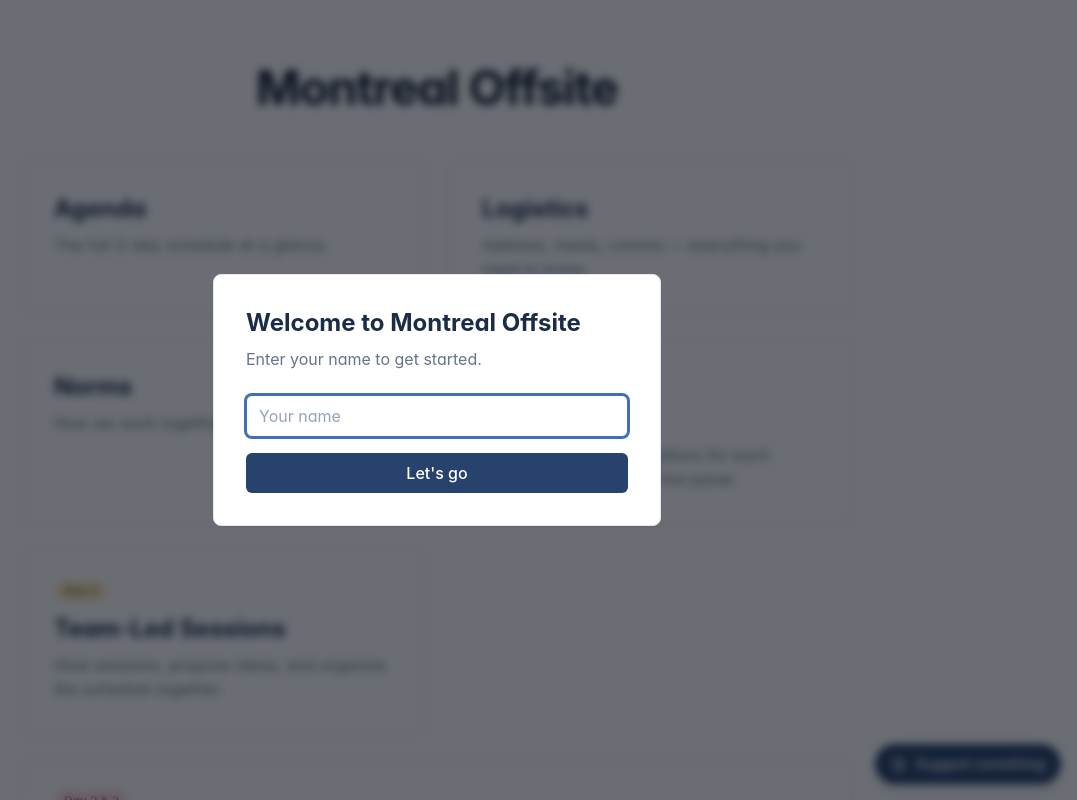
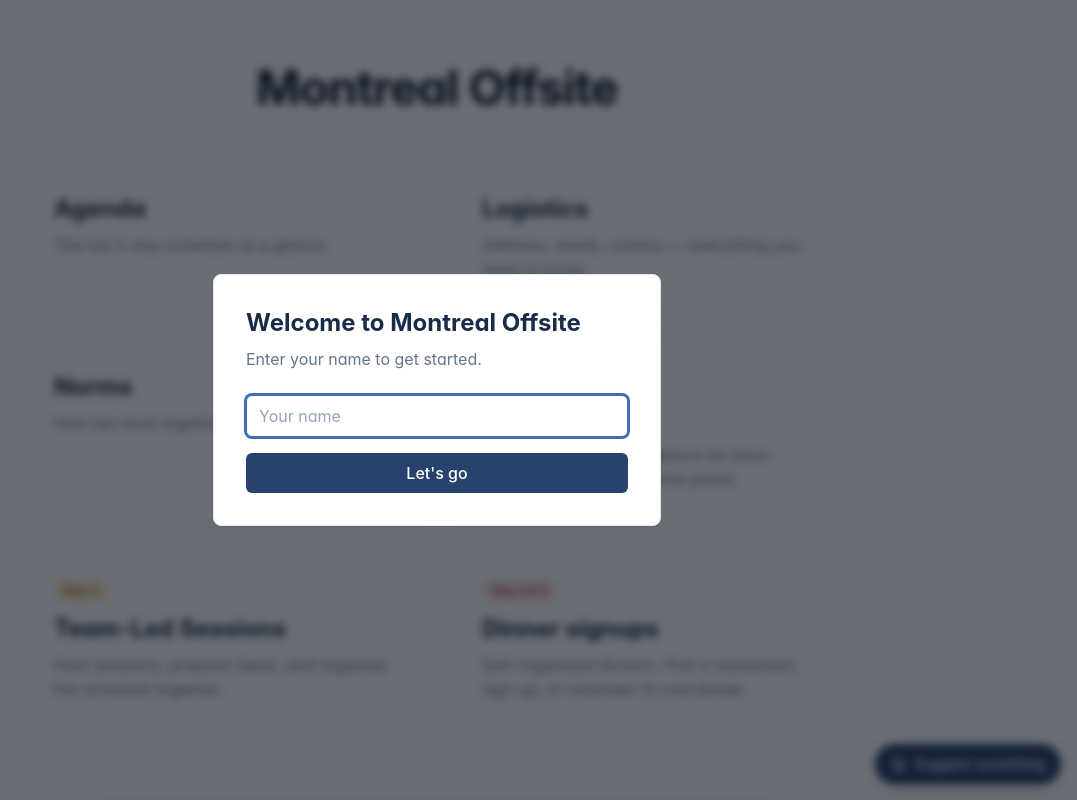
Before and after one commit to alicegfine/main, a Next.js app: page / in a window 1280 px wide. Shown: the top 800 px of the page, without its empty margins (203-1280 px from the left). Built offline with nearby package versions, Linux system fonts and the light colour scheme.

Commit message:
Make dinner card same size as other homepage cards
https://claude.ai/code/session_01VceUDT8e9AWE8nCpvExcRM

```diff
--- a/src/app/page.tsx
+++ b/src/app/page.tsx
@@ -126,7 +126,7 @@ export default function HomePage() {
             </p>
           </Link>
 
-          <Link href="/dinners" className="card p-8 hover:shadow-md transition-shadow group block md:col-span-2">
+          <Link href="/dinners" className="card p-8 hover:shadow-md transition-shadow group block">
             <div className="flex items-center gap-2 mb-3">
               <span className="badge bg-rose-100 text-rose-800">Day 2 &amp; 3</span>
             </div>
```
